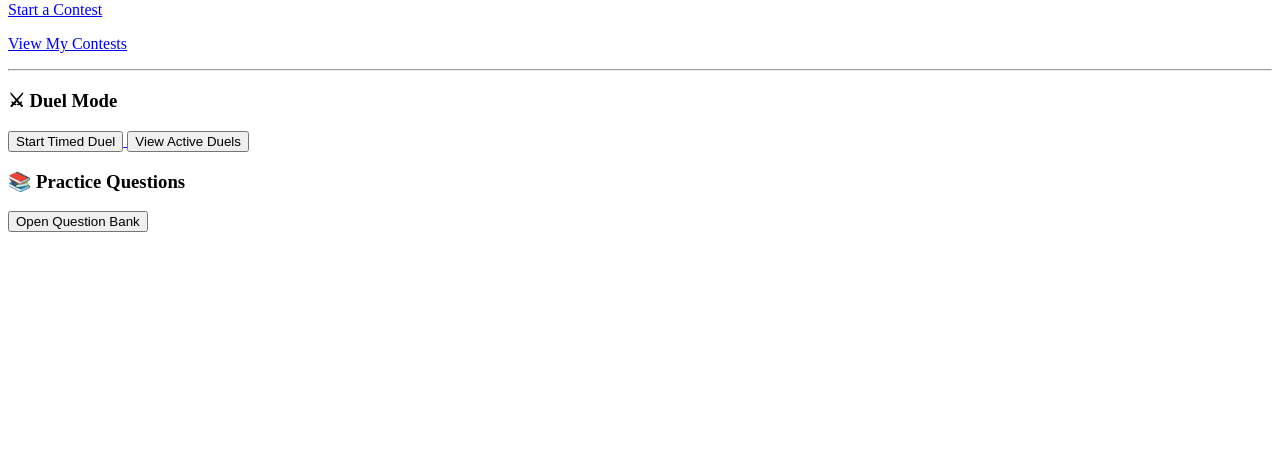
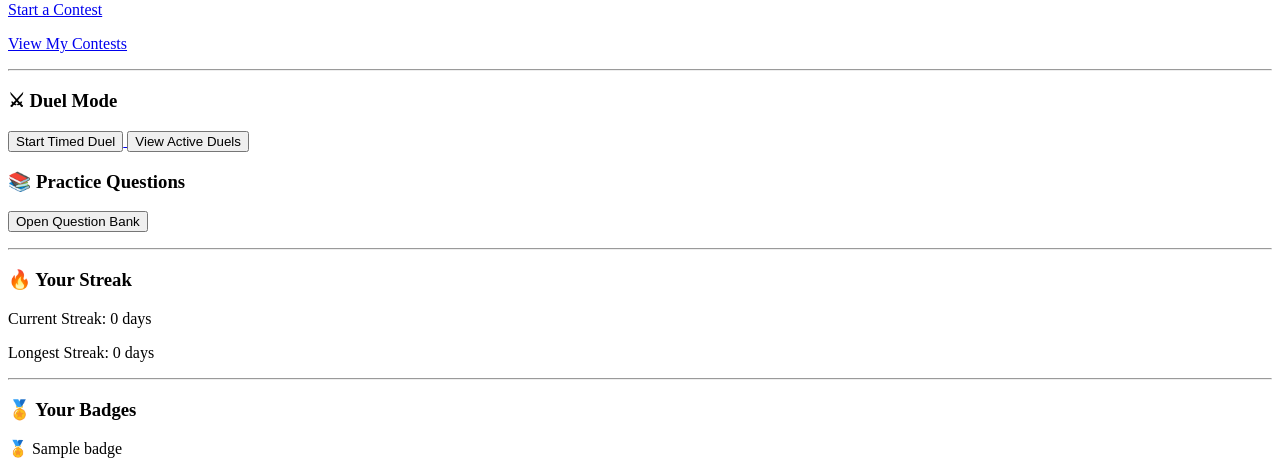
Before and after one commit to Anii-hub/Progress-tracker, a Django app: page / in a window 1280 px wide. Shown: the part 445-919 px from the top of the page. Before the commit the page ends 677 px from the top, so only its background shows below. Run offline with Django 5.2, Linux system fonts and the light colour scheme; a user stored in the database is signed in; data comes from the database, SQL or seed files in the repository; both versions use the stored data as it was after the commit; tables that the repository leaves empty hold one stand-in row (values such as "Sample post").

Commit message:
badges system

```diff
--- a/accounts/models.py
+++ b/accounts/models.py
@@ -7,6 +7,8 @@ class Profile(models.Model):
     created_at = models.DateTimeField(auto_now_add=True)
     leetcode_username = models.CharField(max_length=50, blank=True, null=True)
     last_leetcode_total = models.IntegerField(default=0)
+    current_streak = models.IntegerField(default=0)
+    longest_streak = models.IntegerField(default=0)
 
 
     def __str__(self):
--- a/progress/admin.py
+++ b/progress/admin.py
@@ -1,6 +1,9 @@
 from django.contrib import admin
 from .models import DailyProgress
 from .models import Question, Contest
+from .models import Badge, UserBadge
 admin.site.register(DailyProgress)
 admin.site.register(Question)
 admin.site.register(Contest)
+admin.site.register(Badge)
+admin.site.register(UserBadge)
--- a/progress/models.py
+++ b/progress/models.py
@@ -75,3 +75,21 @@ class Duel(models.Model):
 
     def __str__(self):
         return f"Duel: {self.creator} vs {self.opponent}"
+
+# ------------------- BADGES -------------------
+
+class Badge(models.Model):
+    name = models.CharField(max_length=100)
+    description = models.CharField(max_length=255)
+
+    def __str__(self):
+        return self.name
+
+
+class UserBadge(models.Model):
+    user = models.ForeignKey(User, on_delete=models.CASCADE)
+    badge = models.ForeignKey(Badge, on_delete=models.CASCADE)
+    earned_at = models.DateTimeField(auto_now_add=True)
+
+    def __str__(self):
+        return f"{self.user.username} - {self.badge.name}"
--- a/templates/home.html
+++ b/templates/home.html
@@ -108,6 +108,19 @@
     <button>Open Question Bank</button>
   </a>
 </p>
+<hr>
+<h3>🔥 Your Streak</h3>
+
+<p>Current Streak: {{ user.profile.current_streak }} days</p>
+<p>Longest Streak: {{ user.profile.longest_streak }} days</p>
+<hr>
+<h3>🏅 Your Badges</h3>
+
+{% for ub in user.userbadge_set.all %}
+  <p>🏅 {{ ub.badge.name }}</p>
+{% empty %}
+  <p>No badges yet.</p>
+{% endfor %}
 
 
 </body>
```
Also changed, not shown: progress/views.py (+54 -1 lines), accounts/migrations/0005_profile_current_streak_profile_longest_streak.py (added), db.sqlite3, progress/migrations/0008_badge_userbadge.py (added).
